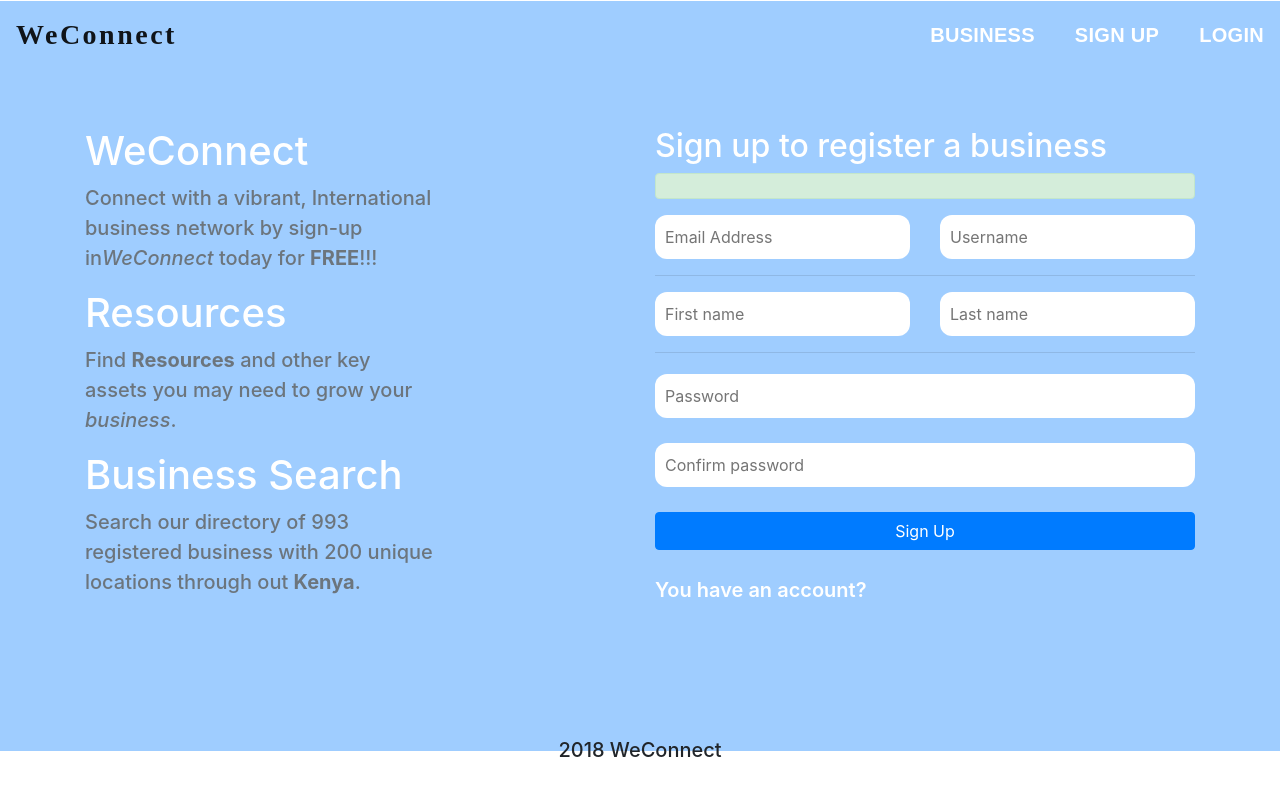
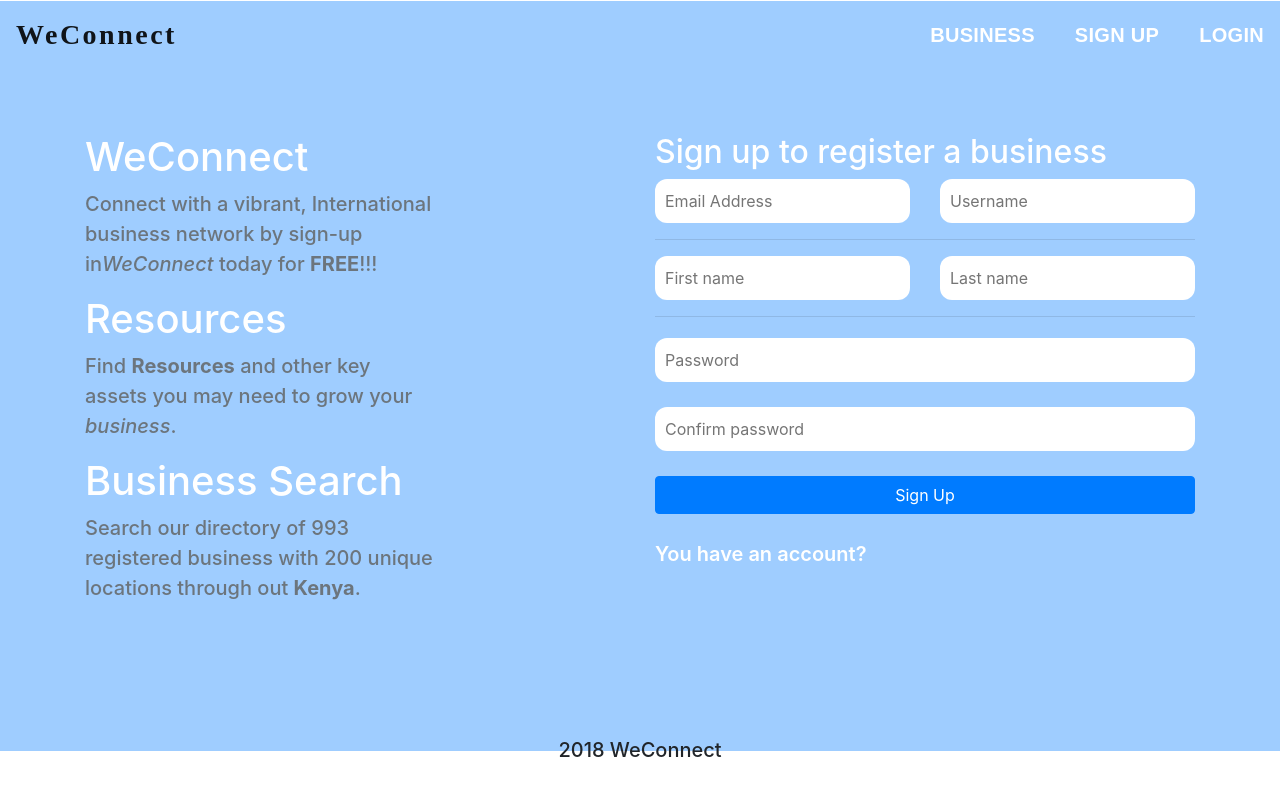
Before and after one commit to cosmas28/business-connect-frontend, a React (Create React App) app in the folder weconnect/: page / in a window 1280 px wide. Shown: the top 796 px of the page. Built offline with nearby package versions, Linux system fonts and the light colour scheme.

Commit message:
Add conditional rendering for outPutMessage

```diff
--- a/weconnect/src/components/signup/SignupForm.js
+++ b/weconnect/src/components/signup/SignupForm.js
@@ -2,12 +2,19 @@ import React from 'react';
 import PropTypes from 'prop-types';
 
 const SignUpForm = props => {
+    let responseMessage = null;
+    if (props.outPutMessage) {
+        responseMessage = <div className="alert alert-success" role="alert">
+            {props.outPutMessage}
+        </div>;
+    } else {
+        responseMessage = null;
+    }
+
     return (
         <div className="col-md-6 col-sm-12 col-xs-12 offset-md-2">
             <h2>Sign up to register a business</h2>
-            <article className="alert alert-success" role="alert">
-                {props.outPutMessage}
-            </article>
+            {responseMessage}
             <form onSubmit={props.handleSubmitForm}>
                 <div className="row">
                     <div className="col">
```
